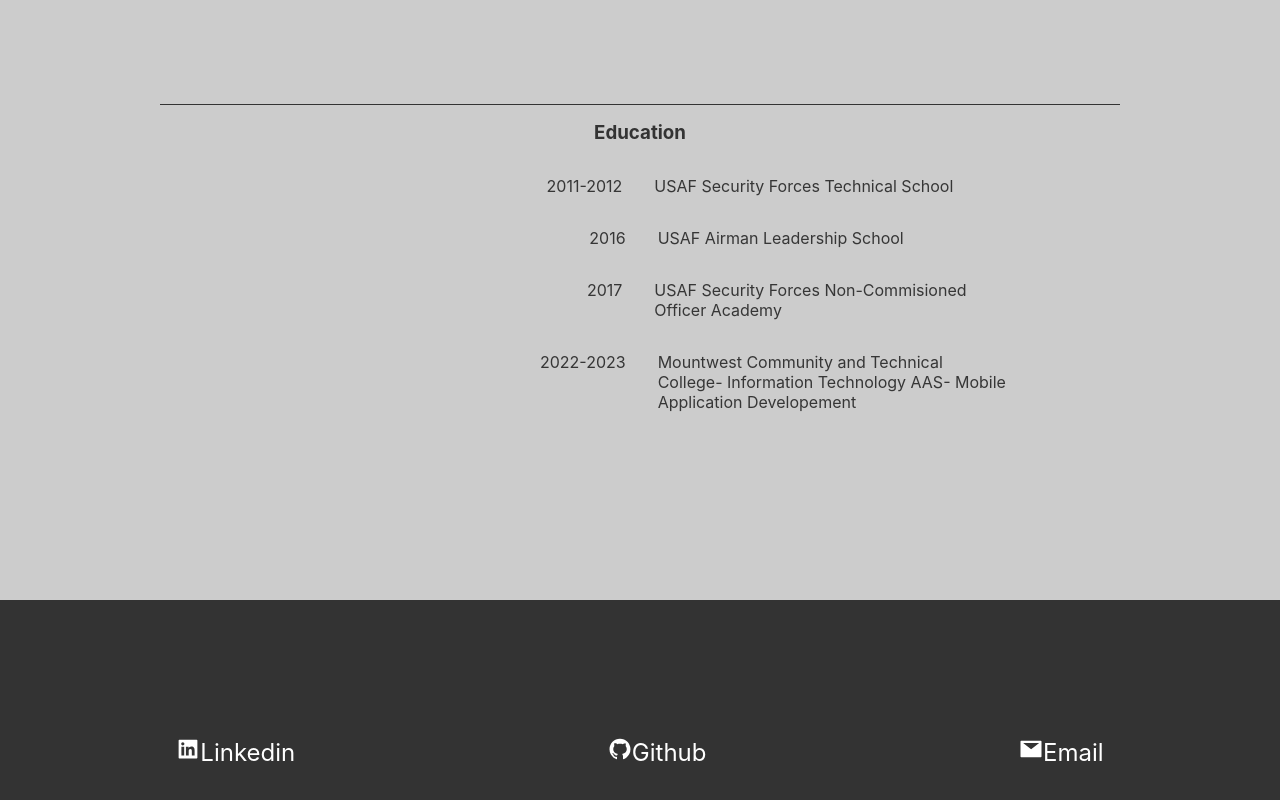
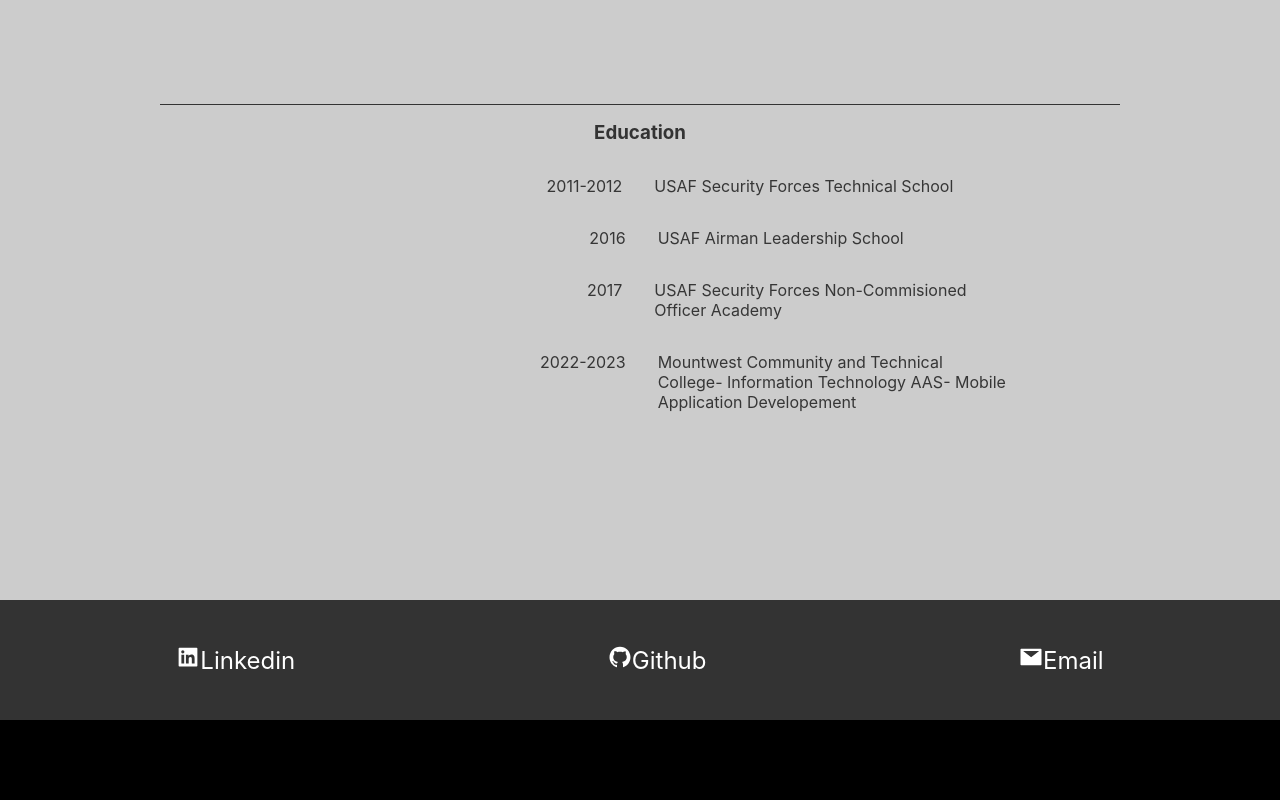
Before and after one commit to JonPinson/hireme, a React (Create React App) app: page / in a window 1280 px wide. Shown: the part 1784-2584 px from the top of the page. After the commit the page ends 2504 px from the top, so only its background shows below. Built offline with nearby package versions, Linux system fonts and the light colour scheme.

Commit message:
fixed footer vh

```diff
--- a/src/App.css
+++ b/src/App.css
@@ -41,7 +41,7 @@
 .slide {
   flex: 1;
   border: 1px solid #fff;
-  height: 350px;
+  height: 100%;
 
 }
 
@@ -114,7 +114,7 @@
 }
 
 .footer {
-  min-height: 33vh;
+  min-height: 10vh;
   background-color: #333;
   display: flex;
   justify-content: space-around;
```
